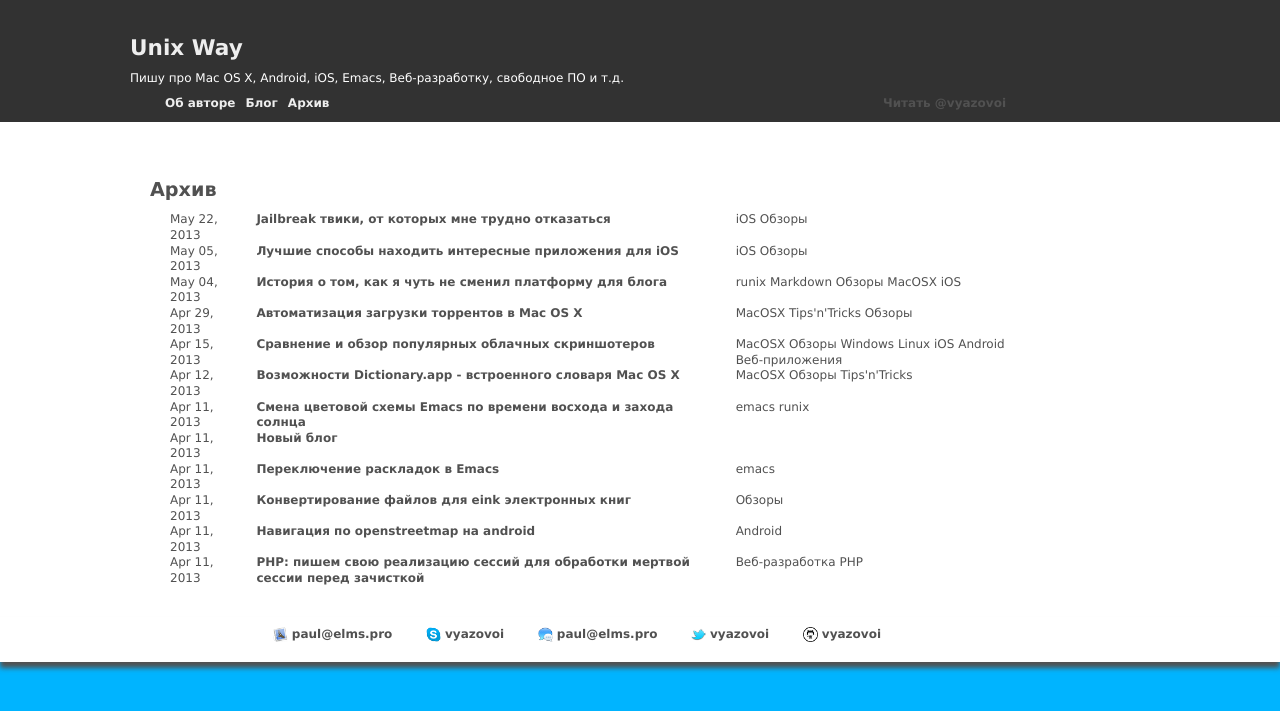
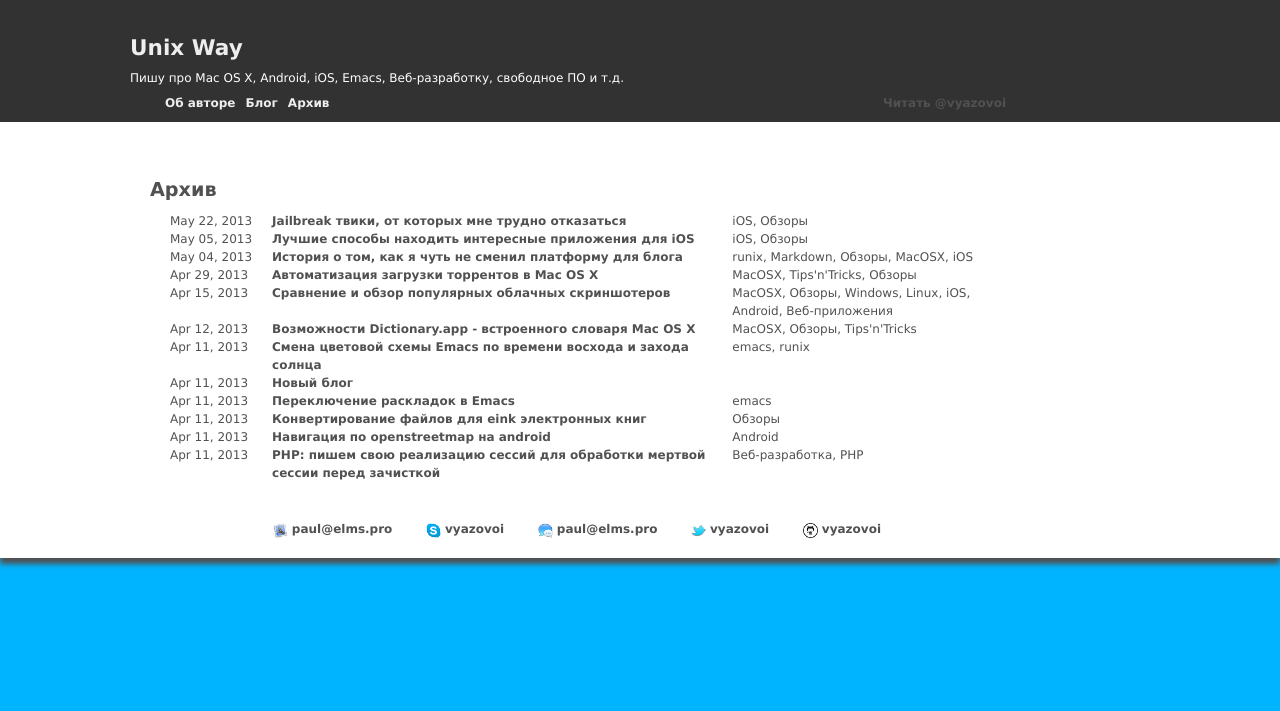
Before and after one commit to vyazovoi/vyazovoi.github.io, a Jekyll site: the page built from blog/archives/index.html, in a window 1280 px wide. Shown: the top 711 px of the page. Built offline with Jekyll 4.4.1, drawn with Linux system fonts in a browser that asks for light colours; Markdown is read by kramdown in place of the engine named in the settings; comment, search, counter and statistics services are not loaded.

Commit message:
мелочи

```diff
--- a/_posts/2013-05-22-jailbreak-ios-apple-iphone.markdown
+++ b/_posts/2013-05-22-jailbreak-ios-apple-iphone.markdown
@@ -11,8 +11,7 @@ keywords: "jailbreak, твики, apple, ios, iphone, ipad, ipod, evasion, ай
 
 Твики влияют в худшую сторону на стабильность и производительность iOS - личный опыт. Но они добавляют такие необходимые функции и настройки. Я хочу избавиться от джейла, поэтому решил написать список установленных на моём телефоне твиков и оценить их полезность. Если до моей скромной заметки доберутся люди, знакомые с темой джейлбрейка, я бы хотел выслушать ваше мнение.
 
-**Итак, твики, от которых мне трудно отказаться:**
-<!--more-->
+**Итак, твики, от которых мне трудно отказаться:**<!--more-->
 
 ### Activator
 [[cydia](http://cydia.saurik.com/package/libactivator)]
--- a/blog/archives/index.html
+++ b/blog/archives/index.html
@@ -4,12 +4,15 @@ title: Архив
 ---
 
     <section>
-        <table>
+        <table id="archive">
             {% for post in site.posts %}
             <tr>
-                <td><time datetime="{{post.date|date:"%F"}}">{{post.date|date:"%b %d, %Y"}}</time></td>
+                <td nowrap><time datetime="{{post.date|date:"%F"}}">{{post.date|date:"%b %d, %Y"}}</time></td>
                 <td><a href="{{ post.url }}">{{ post.title }}</a></td>
-                <td><span class="category">{% for category in post.categories %}{{category}} {% endfor %}</span></td>
+                <td class="categories">
+                    {% for category in post.categories %}
+                        <span class="category">{{category}}</span>{% if forloop.last %}{% else %}, {% endif %}
+                    {% endfor %}</td>
             </tr>
     	{% endfor %}
         </table>
--- a/blog/index.html
+++ b/blog/index.html
@@ -11,14 +11,12 @@ layout: default
         </header>
 
 		{% if post.content contains '<!--more-->' %}
-			<div class="entry">{{ post.content | split:'<!--more-->' | first }}</div>
+			<div class="entry">{{ post.content | split:'<!--more-->' | first }} <a href="{{ post.url }}">➜ Читать дальше</a></div>
 		{% else %}
 		    <div class="entry">{{ post.content }}</div>
 		{% endif %}
 
-		{% if post.content contains '<!--more-->' %}<div style="margin: 0 auto; width: 400px; padding: 5px; border: 1px solid black; text-align: center;"><a href="{{ post.url }}">Читать полностью >>></a></div>{% endif %}
-
 	</article>
 {% endfor %}
 
-<div style="margin: 30px auto; padding: 10px; border: 1px solid black; text-align: center;"><a href="/blog/archives/">Остальные записи</a></div>
+<div style="box-shadow: 0px 3px 5px #444;margin: 30px auto; padding: 10px; border: 1px solid black; text-align: center; width:  50%;"><a href="/blog/archives/">Остальные записи</a></div>
--- a/style.css
+++ b/style.css
@@ -11,6 +11,10 @@ pre {
     margin-left: 30px;
     padding: 5px;
     width: 80%;
+}
+
+strong {
+    font-weight: bold;
 }
 
 em {
@@ -86,6 +90,14 @@ ul>li {
     list-style-type: disc;
 }
 
+ol {
+    padding-left: 30px;
+}
+ol>li {
+    display: list-item;
+    list-style-type: decimal;
+}
+
 body>header {
     background-color: #323232;
     padding: 10px 30px 10px 30px;
@@ -155,7 +167,6 @@ article .entry img {
     display: block;
     margin-left: auto;
     margin-right: auto;
-    width: 100%;
 }
 
 article header span {
@@ -192,3 +203,7 @@ img.icns {
 .nowrap {
     white-space: nowrap;
 }
+
+#archive {
+    line-height: 1.5em;
+}
```
Also changed, not shown: _posts/2013-04-11-emacs-theme-change.markdown (+6 -7 lines).
